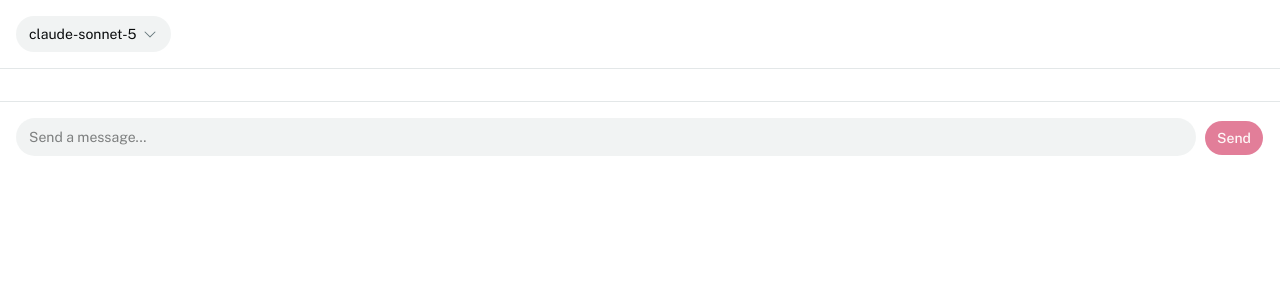
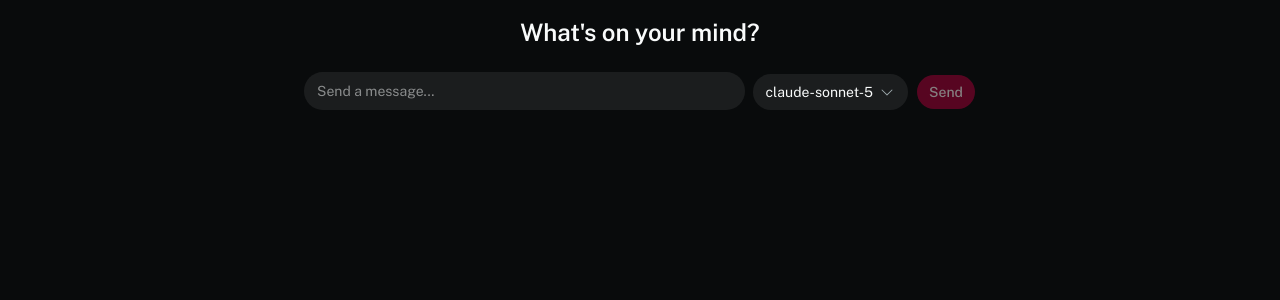
Before and after one commit to alicicharis/streamchat-tools, a Next.js app: page / in a window 1280 px wide. Shown: the top 300 px of the page. Built offline with nearby package versions, Linux system fonts and the light colour scheme.

Commit message:
Chat UI polish: centered empty state, picker beside send button, bottom-pinned input, dark mode default

```diff
--- /dev/null
+++ b/context/specs/03-chat-ui-polish.md
@@ -0,0 +1,40 @@
+# Chat UI Polish
+
+## Why
+
+User-requested UI improvements to the Feature 2 chat page (see `context/specs/02-streaming-chat-core.md`, implemented on `feature/streaming-chat-core`).
+
+## What
+
+1. **Empty state**: when a chat has no messages, the chat input is vertically centered on the screen with a heading above it, e.g. "What's on your mind?".
+2. **Model picker placement**: the model selector sits immediately to the left of the send button (inside the input row), not elsewhere on the page.
+3. **Active state**: once the thread has at least one message, the input (with the picker) is pinned to the bottom of the viewport with a slight margin from the bottom edge. Messages scroll in the area above; the input is always in view regardless of scroll position or streaming.
+4. **Dark mode by default**: the app renders in dark mode out of the box.
+
+## Context
+
+- Components to touch: `src/components/chat/chat.tsx`, `chat-input.tsx`, `model-picker.tsx`, `message-list.tsx`; root layout / `globals.css` for dark mode.
+- ShadCN v4 on Base UI, Tailwind v4. Check how dark mode is wired in `src/app/globals.css` (theme tokens / `.dark` selector) and apply the idiomatic default (e.g. `dark` class on `<html>` in `src/app/layout.tsx`) - no hardcoded hex, no inline styles (CLAUDE.md).
+- The transition from empty-state (centered) to active-state (bottom-pinned) happens on the same mounted `Chat` component when the first message is sent - it must not remount or interrupt the stream.
+- Layout via flexbox/grid within the page; the messages area owns the scrolling (auto-scroll during streaming must keep working). Prefer a normal flex column layout where the input is a non-scrolling footer over `position: fixed` if it is cleaner, as long as the visible result matches: input always visible at the bottom with a small margin.
+
+## Constraints
+
+**Must not:** change the API route, schemas, queries, persistence, or any non-UI behavior; add dependencies; add features beyond the four items.
+
+## Tasks
+
+### T1: Chat UI polish
+
+**Do:** Implement all four items above.
+
+**Files:** `src/components/chat/chat.tsx`, `src/components/chat/chat-input.tsx`, `src/components/chat/model-picker.tsx`, `src/components/chat/message-list.tsx`, `src/app/layout.tsx`, `src/app/globals.css` (subset as needed)
+
+**Verify:** `npx tsc --noEmit`, `npm run lint`, `npm test` pass. Visual verification is manual (user).
+
+## Done
+
+- [ ] Empty chat: centered input + "What's on your mind?" heading; picker left of send button.
+- [ ] After first send: input pinned at bottom with margin, messages scrollable above, input never leaves view.
+- [ ] App is dark by default.
+- [ ] tsc / lint / tests pass.
--- a/src/app/layout.tsx
+++ b/src/app/layout.tsx
@@ -30,6 +30,7 @@ export default function RootLayout({
     <html
       lang="en"
       className={cn(
+        'dark',
         'h-full',
         'antialiased',
         geistSans.variable,
--- a/src/components/chat/chat-input.tsx
+++ b/src/components/chat/chat-input.tsx
@@ -2,13 +2,22 @@
 
 import { useState, type KeyboardEvent } from 'react';
 import { Button } from '@/components/ui/button';
+import { ModelPicker } from '@/components/chat/model-picker';
+import type { ModelId } from '@/lib/models';
 
 interface ChatInputProps {
   onSend: (text: string) => Promise<boolean>;
   disabled?: boolean;
+  model: ModelId;
+  onModelChange: (model: ModelId) => void;
 }
 
-export function ChatInput({ onSend, disabled }: ChatInputProps) {
+export function ChatInput({
+  onSend,
+  disabled,
+  model,
+  onModelChange,
+}: ChatInputProps) {
   const [value, setValue] = useState('');
 
   const submit = async () => {
@@ -29,7 +38,7 @@ export function ChatInput({ onSend, disabled }: ChatInputProps) {
 
   return (
     <form
-      className="flex items-end gap-2 border-t p-4"
+      className="flex items-end gap-2"
       onSubmit={(event) => {
         event.preventDefault();
         submit();
@@ -44,6 +53,7 @@ export function ChatInput({ onSend, disabled }: ChatInputProps) {
         rows={1}
         className="min-h-9 flex-1 resize-none rounded-3xl border border-transparent bg-input/50 px-3 py-2 text-sm outline-none focus-visible:border-ring focus-visible:ring-3 focus-visible:ring-ring/30 disabled:cursor-not-allowed disabled:opacity-50"
       />
+      <ModelPicker value={model} onChange={onModelChange} disabled={disabled} />
       <Button type="submit" disabled={disabled || !value.trim()}>
         Send
       </Button>
--- a/src/components/chat/chat.tsx
+++ b/src/components/chat/chat.tsx
@@ -8,7 +8,6 @@ import { Button } from '@/components/ui/button';
 import { DEFAULT_MODEL_ID, type ModelId } from '@/lib/models';
 import { ChatInput } from '@/components/chat/chat-input';
 import { MessageList } from '@/components/chat/message-list';
-import { ModelPicker } from '@/components/chat/model-picker';
 import { createThreadAction } from '@/actions/threads';
 
 function getMessageText(message: UIMessage): string {
@@ -78,26 +77,42 @@ export function Chat({ threadId, initialMessages }: ChatProps) {
     regenerate({ body: { threadId: resolvedThreadId, model } });
   };
 
+  const hasMessages = messages.length > 0;
+
+  const errorBanner = error ? (
+    <div className="flex items-center justify-between gap-2 border-t p-3 text-sm text-destructive">
+      <span>Failed to get a response.</span>
+      <Button type="button" variant="outline" size="sm" onClick={handleRetry}>
+        Retry
+      </Button>
+    </div>
+  ) : null;
+
   return (
-    <div className="flex h-full flex-col">
-      <div className="flex items-center justify-between border-b p-4">
-        <ModelPicker value={model} onChange={setModel} disabled={isStreaming} />
+    <div
+      className={
+        hasMessages
+          ? 'flex h-full flex-col'
+          : 'flex h-full flex-col items-center justify-center gap-6 p-4'
+      }
+    >
+      {!hasMessages ? (
+        <h1 className="text-2xl font-semibold">What&apos;s on your mind?</h1>
+      ) : null}
+      {hasMessages ? (
+        <MessageList messages={messages} isStreaming={isStreaming} />
+      ) : null}
+      {errorBanner}
+      <div className={hasMessages ? 'border-t p-4 pb-6' : 'w-full max-w-2xl'}>
+        <div className={hasMessages ? 'mx-auto w-full max-w-2xl' : undefined}>
+          <ChatInput
+            onSend={handleSend}
+            disabled={isStreaming}
+            model={model}
+            onModelChange={setModel}
+          />
+        </div>
       </div>
-      <MessageList messages={messages} isStreaming={isStreaming} />
-      {error ? (
-        <div className="flex items-center justify-between gap-2 border-t p-3 text-sm text-destructive">
-          <span>Failed to get a response.</span>
-          <Button
-            type="button"
-            variant="outline"
-            size="sm"
-            onClick={handleRetry}
-          >
-            Retry
-          </Button>
-        </div>
-      ) : null}
-      <ChatInput onSend={handleSend} disabled={isStreaming} />
     </div>
   );
 }
```
